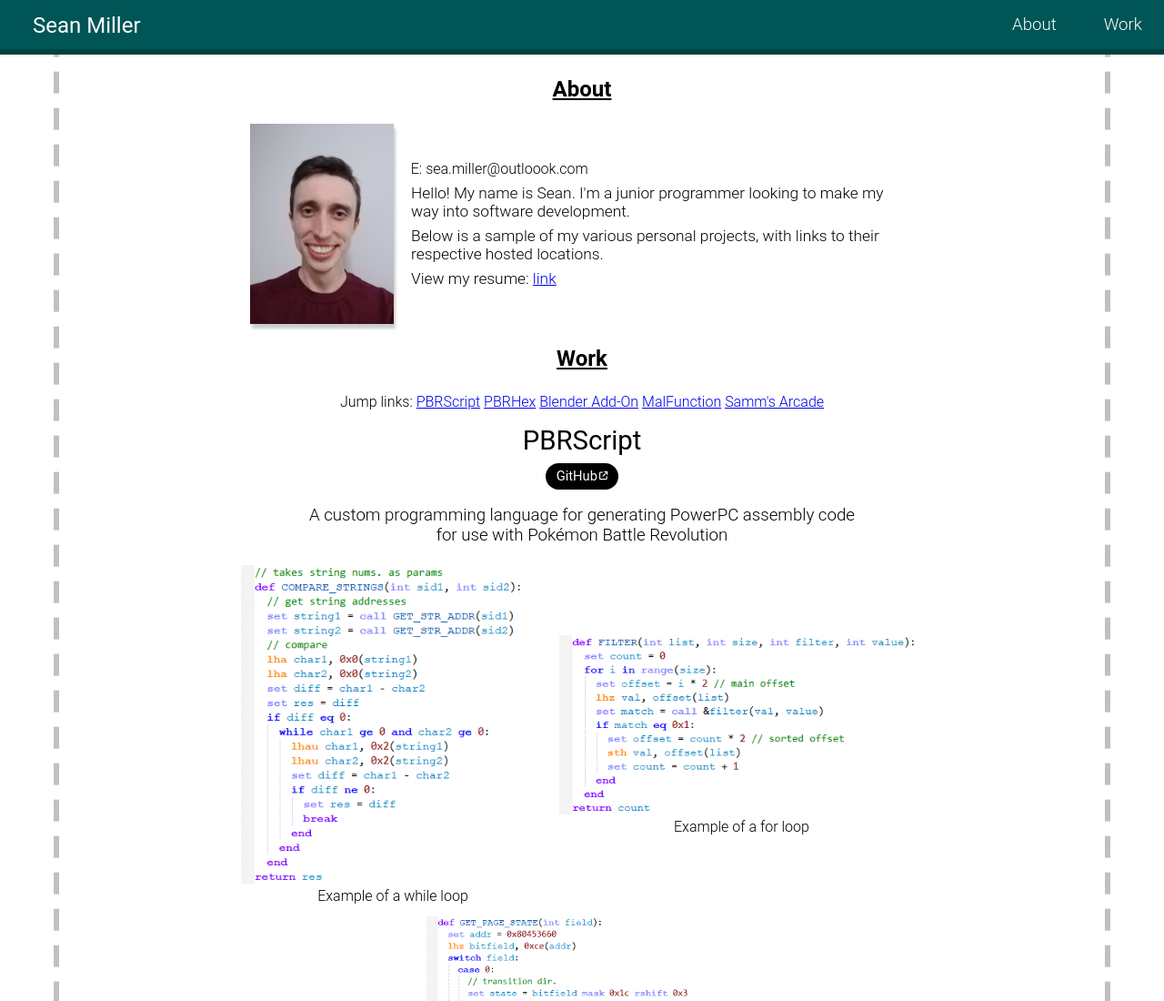
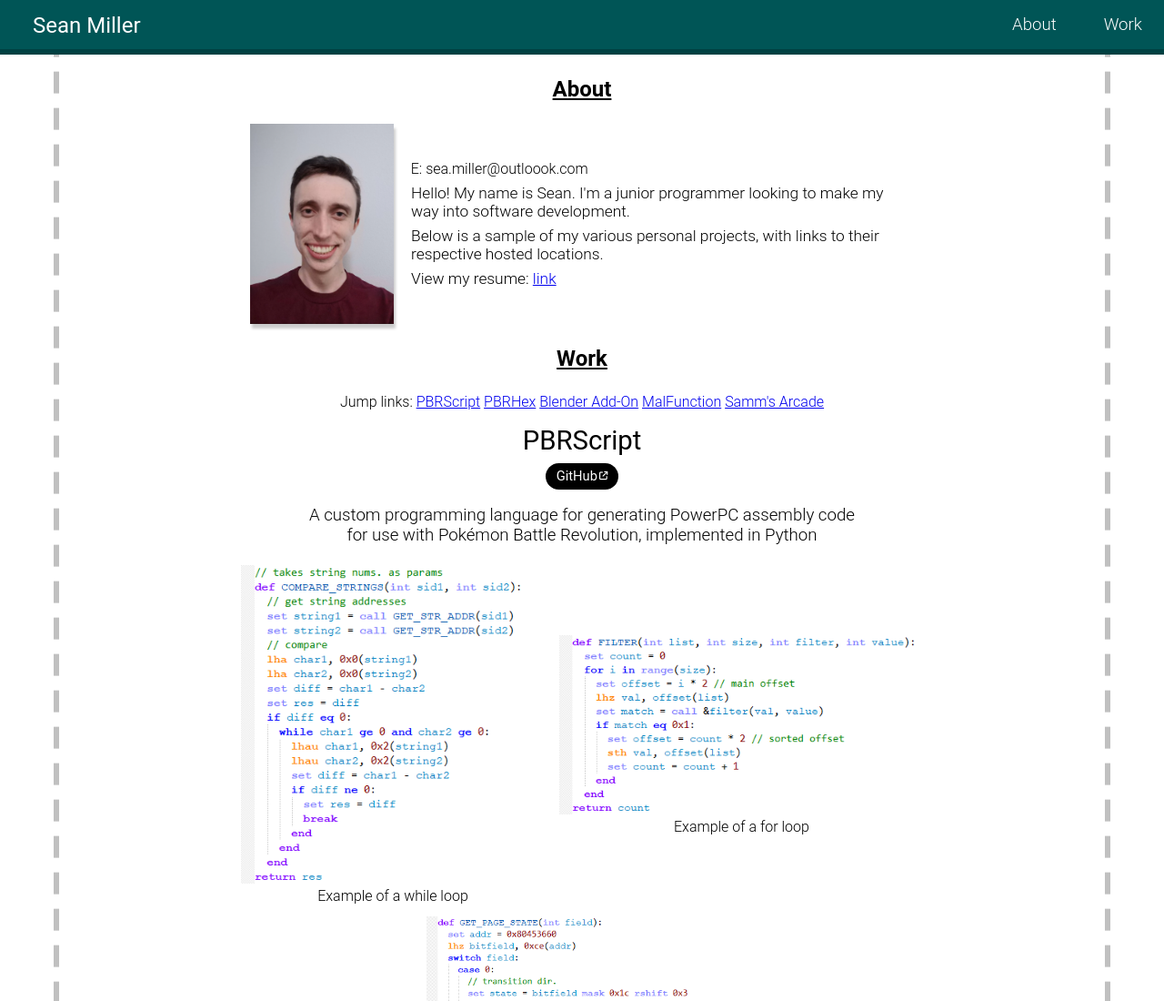
Before and after one commit to bgsamm/bgsamm.github.io, a plain HTML site: page index.html in a window 1280 px wide. Shown: the top 1100 px of the page at 91% size. Drawn offline with Linux system fonts and the light colour scheme; a web font is replaced by a local one.

Commit message:
Update resume

```diff
--- a/index.html
+++ b/index.html
@@ -52,7 +52,7 @@
               GitHub<i class="fa-solid fa-arrow-up-right-from-square"></i>
             </a>
           </div>
-          <p>A custom programming language for generating PowerPC assembly code for use with Pokémon Battle Revolution</p>
+          <p>A custom programming language for generating PowerPC assembly code for use with Pokémon Battle Revolution, implemented in Python</p>
           <div class="screenshots" id="pbrscript-images">
             <figure>
               <a href="images/PBRScript/pbrscript_strcmp.png">
```
Also changed, not shown: 1 other file.
